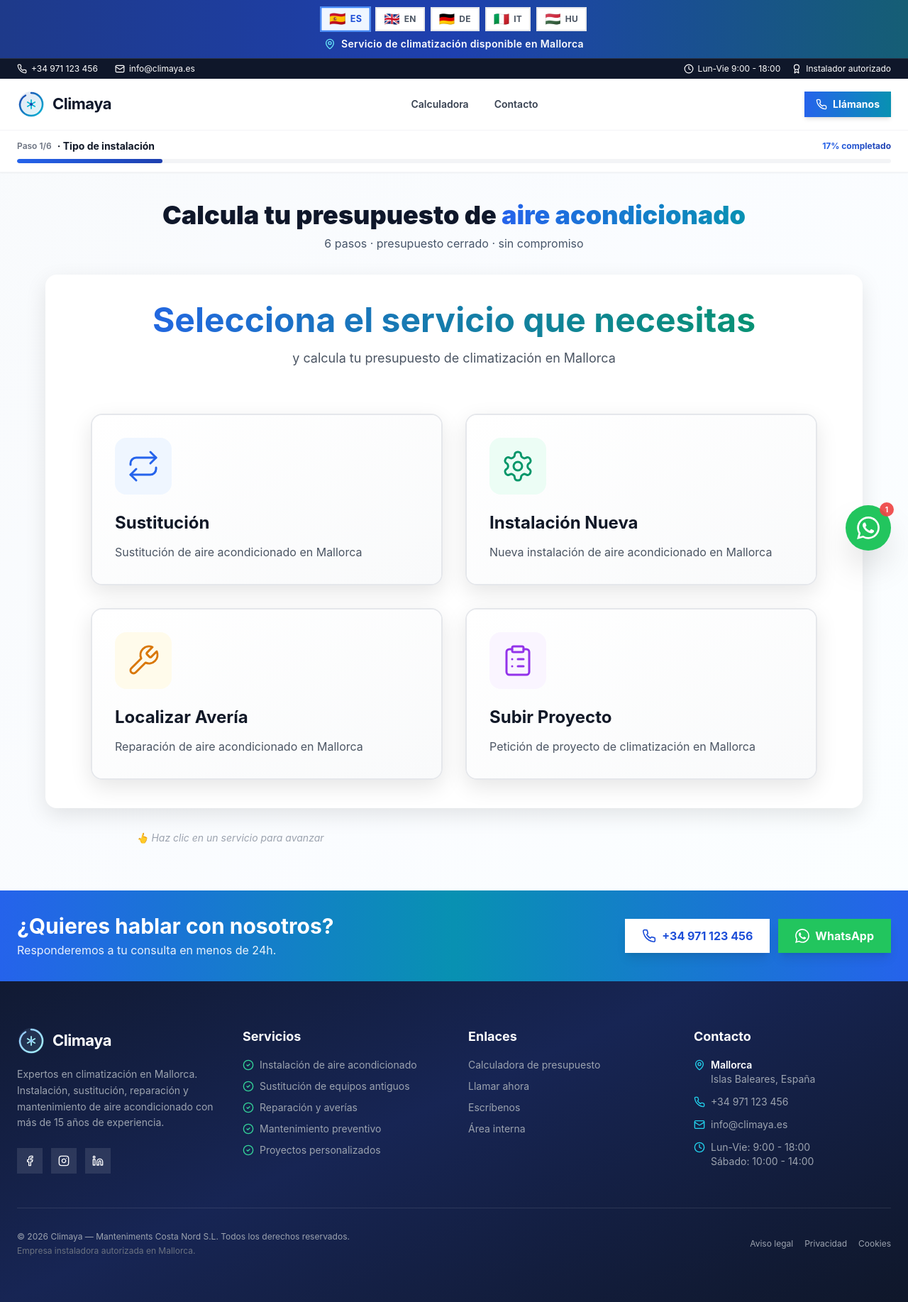
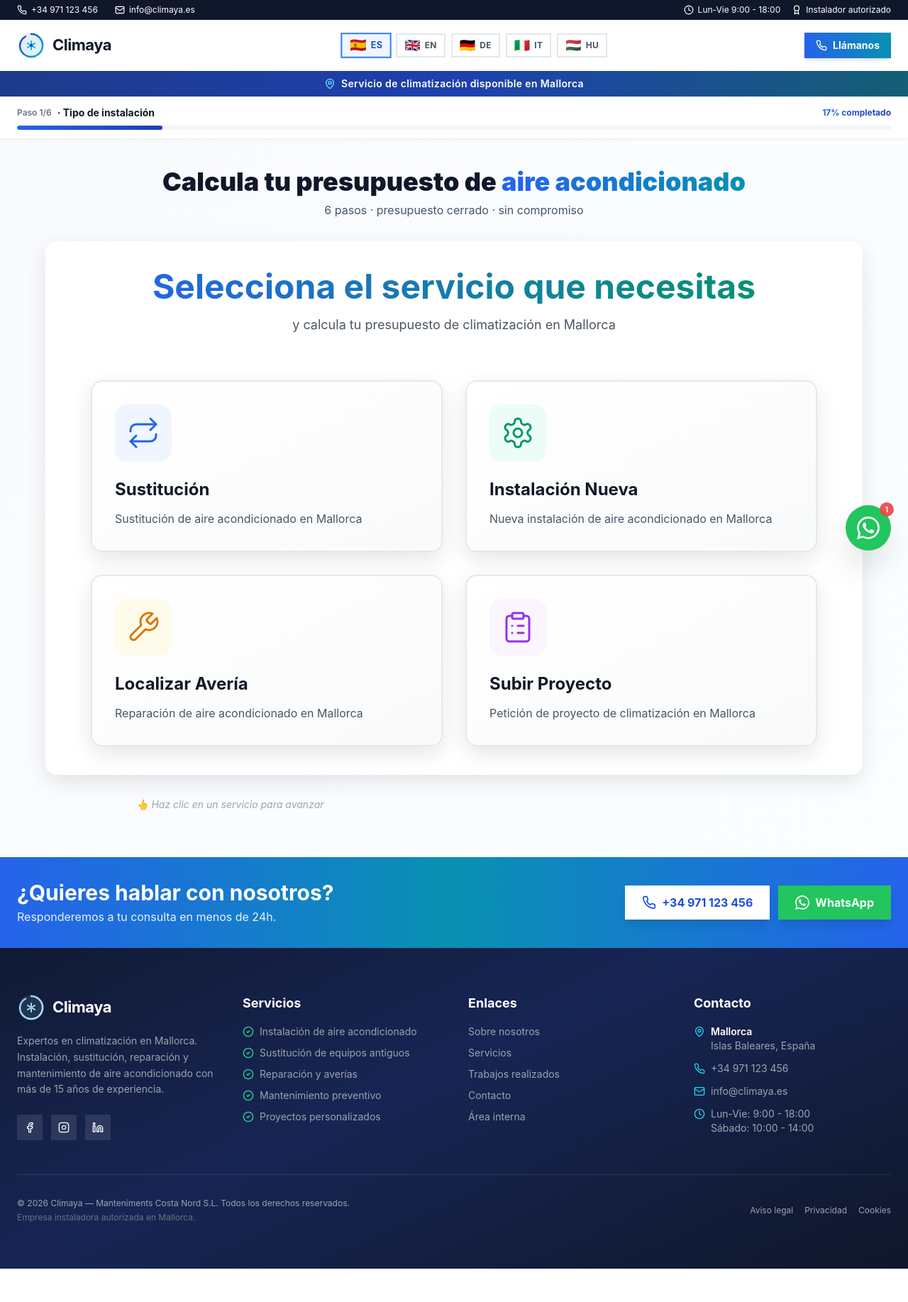
Before and after one commit to infotravelintense-ops/climaclicks, a Next.js app: page / in a window 1280 px wide. Shown: the whole page at 71% size. After the commit the page ends 1788 px from the top, so only its background shows below. Built offline with nearby package versions, Linux system fonts and the light colour scheme.

Commit message:
Nav con banderas + footer con enlaces externos

```diff
--- a/app/_components/header.tsx
+++ b/app/_components/header.tsx
@@ -27,22 +27,6 @@ interface HeaderProps {
   onLanguageChange?: (lang: Language) => void;
 }
 
-const navLinks = [
-  { href: '#presupuesto', label: 'Calculadora' },
-  { href: '#contacto', label: 'Contacto' },
-];
-
-const smoothScroll = (e: React.MouseEvent<HTMLAnchorElement>, href: string) => {
-  e.preventDefault();
-  const el = document.querySelector(href);
-  if (el) {
-    const top = el.getBoundingClientRect().top + window.scrollY - 120;
-    window.scrollTo({ top, behavior: 'smooth' });
-  } else if (href === '#presupuesto') {
-    window.scrollTo({ top: 0, behavior: 'smooth' });
-  }
-};
-
 const stepColors: Record<number, string> = {
   1: 'from-blue-600 to-blue-800',
   2: 'from-indigo-600 to-indigo-800',
@@ -57,25 +41,8 @@ export function Header({ language, currentStep, stepNames, onLanguageChange }: H
 
   return (
     <header className="sticky top-0 z-50 bg-white/95 backdrop-blur-md shadow-sm border-b border-gray-100">
-      {/* Banner superior: Banderas + Mensaje Mallorca (en TODAS las páginas) */}
-      <div className="bg-gradient-to-r from-blue-900 via-blue-800 to-cyan-800 text-white">
-        <div className="max-w-7xl mx-auto px-4 py-2.5 flex flex-col items-center gap-2">
-          {/* Banderas de idioma ENCIMA */}
-          {onLanguageChange && (
-            <div className="flex items-center justify-center">
-              <LanguageSelector current={language} onChange={onLanguageChange} compact />
-            </div>
-          )}
-          {/* Mensaje Mallorca DEBAJO */}
-          <div className="flex items-center gap-2 text-xs sm:text-sm font-semibold tracking-wide">
-            <MapPin className="w-4 h-4 text-cyan-300" />
-            <span>Servicio de climatización disponible en Mallorca</span>
-          </div>
-        </div>
-      </div>
-
       {/* Top bar con info de contacto (solo escritorio) */}
-      <div className="hidden md:block bg-slate-900 text-white text-xs border-t border-white/10">
+      <div className="hidden md:block bg-slate-900 text-white text-xs">
         <div className="max-w-7xl mx-auto px-6 py-1.5 flex items-center justify-between">
           <div className="flex items-center gap-6">
             <a href="tel:+34971123456" className="flex items-center gap-1.5 hover:text-cyan-300 transition-colors">
@@ -96,7 +63,7 @@ export function Header({ language, currentStep, stepNames, onLanguageChange }: H
         </div>
       </div>
 
-      {/* Main navbar */}
+      {/* Main navbar: Logo + Banderas + CTA (donde antes estaba Calculadora/Contacto) */}
       <div className="max-w-7xl mx-auto px-6 py-4">
         <div className="flex items-center justify-between gap-6">
           {/* Logo */}
@@ -104,19 +71,12 @@ export function Header({ language, currentStep, stepNames, onLanguageChange }: H
             <Logo size="md" showText={true} />
           </Link>
 
-          {/* Nav desktop */}
-          <nav className="hidden lg:flex items-center gap-1">
-            {navLinks.map((link) => (
-              <a
-                key={link.href}
-                href={link.href}
-                onClick={(e) => smoothScroll(e, link.href)}
-                className="px-4 py-2 text-sm font-semibold text-gray-700 hover:text-blue-600 hover:bg-blue-50 rounded-lg transition-colors"
-              >
-                {link.label}
-              </a>
-            ))}
-          </nav>
+          {/* Banderas de idioma (centradas donde antes había enlaces Calculadora/Contacto) */}
+          {onLanguageChange && (
+            <div className="hidden md:flex flex-1 justify-center">
+              <LanguageSelector current={language} onChange={onLanguageChange} compact />
+            </div>
+          )}
 
           {/* CTA */}
           <div className="flex items-center gap-3">
@@ -136,30 +96,27 @@ export function Header({ language, currentStep, stepNames, onLanguageChange }: H
         </div>
       </div>
 
-      {/* Mobile menu */}
+      {/* Franja con mensaje de Mallorca (DEBAJO de las banderas) */}
+      <div className="bg-gradient-to-r from-blue-900 via-blue-800 to-cyan-800 text-white">
+        <div className="max-w-7xl mx-auto px-4 py-2 flex items-center justify-center gap-2 text-xs sm:text-sm font-semibold tracking-wide">
+          <MapPin className="w-4 h-4 text-cyan-300" />
+          <span>Servicio de climatización disponible en Mallorca</span>
+        </div>
+      </div>
+
+      {/* Mobile menu - banderas de idioma */}
       <AnimatePresence>
-        {mobileOpen && (
+        {mobileOpen && onLanguageChange && (
           <motion.div
             initial={{ height: 0, opacity: 0 }}
             animate={{ height: 'auto', opacity: 1 }}
             exit={{ height: 0, opacity: 0 }}
-            className="lg:hidden border-t border-gray-100 overflow-hidden"
+            className="lg:hidden border-t border-gray-100 overflow-hidden bg-white"
           >
-            <nav className="max-w-7xl mx-auto px-6 py-4 flex flex-col gap-1">
-              {navLinks.map((link) => (
-                <a
-                  key={link.href}
-                  href={link.href}
-                  onClick={(e) => {
-                    smoothScroll(e, link.href);
-                    setMobileOpen(false);
-                  }}
-                  className="px-4 py-3 text-sm font-semibold text-gray-700 hover:bg-blue-50 hover:text-blue-600 rounded-lg"
-                >
-                  {link.label}
-                </a>
-              ))}
-            </nav>
+            <div className="max-w-7xl mx-auto px-6 py-4 flex flex-col items-center gap-3">
+              <span className="text-xs font-semibold text-gray-500 uppercase tracking-wider">Idioma</span>
+              <LanguageSelector current={language} onChange={(lang) => { onLanguageChange(lang); setMobileOpen(false); }} compact />
+            </div>
           </motion.div>
         )}
       </AnimatePresence>
@@ -271,13 +228,50 @@ export function Footer({ language }: { language: Language }) {
             </ul>
           </div>
 
-          {/* Columna 3: Enlaces rápidos */}
+          {/* Columna 3: Enlaces a web oficial */}
           <div>
             <h4 className="font-bold text-lg mb-4 text-white">Enlaces</h4>
             <ul className="space-y-2.5 text-gray-400 text-sm">
-              <li><a href="#presupuesto" className="hover:text-cyan-300 transition-colors">Calculadora de presupuesto</a></li>
-              <li><a href="tel:+34971123456" className="hover:text-cyan-300 transition-colors">Llamar ahora</a></li>
-              <li><a href="mailto:info@climaya.es" className="hover:text-cyan-300 transition-colors">Escríbenos</a></li>
+              <li>
+                <a
+                  href="https://mantenimentscostanord.com/"
+                  target="_blank"
+                  rel="noopener noreferrer"
+                  className="hover:text-cyan-300 transition-colors"
+                >
+                  Sobre nosotros
+                </a>
+              </li>
+              <li>
+                <a
+                  href="https://mantenimentscostanord.com/servicios/"
+                  target="_blank"
+                  rel="noopener noreferrer"
+                  className="hover:text-cyan-300 transition-colors"
+                >
+                  Servicios
+                </a>
+              </li>
+              <li>
+                <a
+                  href="https://mantenimentscostanord.com/trabajos-realizados/"
+                  target="_blank"
+                  rel="noopener noreferrer"
+                  className="hover:text-cyan-300 transition-colors"
+                >
+                  Trabajos realizados
+                </a>
+              </li>
+              <li>
+                <a
+                  href="https://mantenimentscostanord.com/contacto/"
+                  target="_blank"
+                  rel="noopener noreferrer"
+                  className="hover:text-cyan-300 transition-colors"
+                >
+                  Contacto
+                </a>
+              </li>
               <li><a href="/admin" className="hover:text-cyan-300 transition-colors">Área interna</a></li>
             </ul>
           </div>
```
